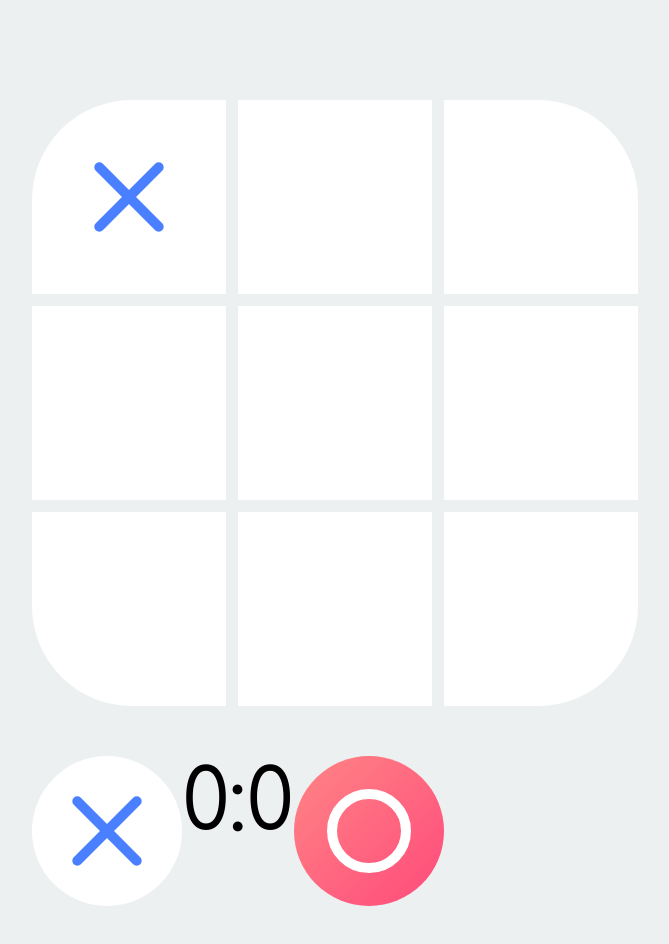
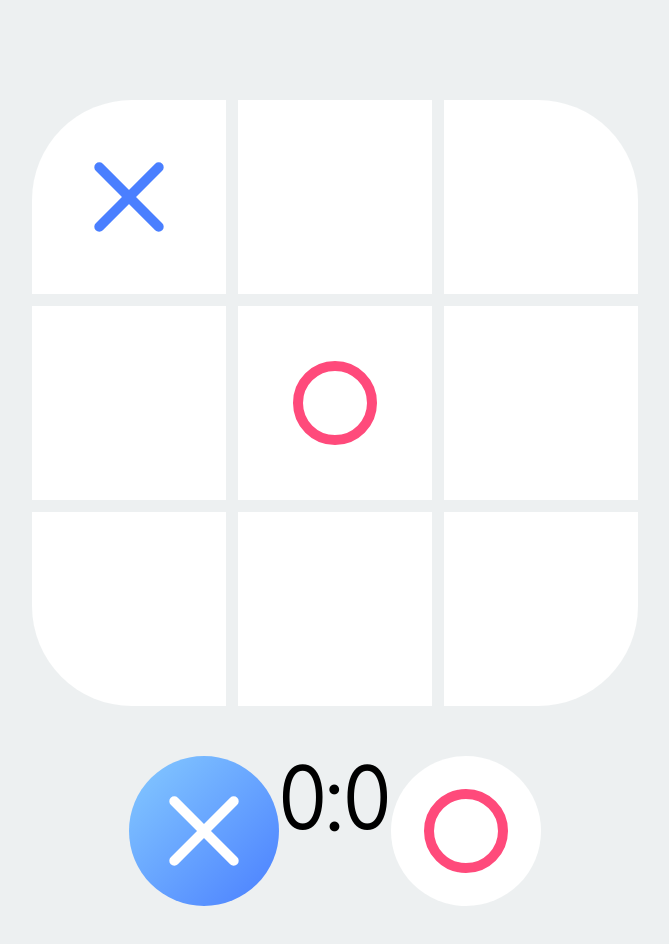
Before and after one commit to stephan-steinmiller/tic-tac-toe, a plain HTML site: page index.html in a window 1280 px wide. Both pictures are taken after a click on the element 434 px from the left and 197 px from the top of the page. Shown: the whole page, without its empty margins (305-974 px from the left). Drawn offline with Linux system fonts and the light colour scheme.

Commit message:
completed ai gamemode

```diff
--- a/index.html
+++ b/index.html
@@ -3,7 +3,6 @@
 
   <head>
     <meta charset="UTF-8">
-    <meata name="viewport" content="width=device-width, initial-scale=1.0">
     <meta http-equiv="X-UA-Compatible" content="ie=edge">
     <link rel="stylesheet" href="style.css">
     <link rel="stylesheet" href="transitions.css">
--- a/main.js
+++ b/main.js
@@ -1,13 +1,13 @@
 let blue = "#4A7FFF";
 let red = "#FF4A7B";
 
-let gameMode = true;
+let gameMode = false;
 //  false means singleplayer
 //  true means local multiplayer
 
 let turn = false;
 //  false means x's turn
-//  true means y's turn
+//  true means o's turn
 let aiSymbol = true;
 let beginningTurn = false;
 let clickCounter = 9;
@@ -57,7 +57,7 @@ function fillBox(e) {
       //
       let box = e.target
       acuallyFillBox(box)
-      if (!gameMode) {
+      if (!gameMode && clickCounter > 0) {
         turnAI();
       }
     } else if (e.classList.contains("box")) {
@@ -76,25 +76,53 @@ function fillBox(e) {
 }
 
 function turnAI() {
-  let $freeBoxes = [...document.querySelectorAll(`.box:not(.x):not(.o)`)];
-  let freeBoxesWithID = $freeBoxes.map(value => value.id);
+  let freeBoxesWithID = [...document.querySelectorAll(`.box:not(.x):not(.o)`)].map(value => value.id);
 
-  let $aiCheckedBoxes = [...document.querySelectorAll(turn ? "o" : "x")];
-  let $humanCheckedBoxes = [...document.querySelectorAll(turn ? "x" : "o")];
+  let aiCheckedBoxes = [...document.querySelectorAll(aiSymbol ? ".o" : ".x")].map( value => value.id);
+  let humanCheckedBoxes = [...document.querySelectorAll(aiSymbol ? ".x" : ".o")].map( value => value.id);
 
-  aiHasNearlyWon = winConditions.some((winCondition, index) => {
-    const hasFoundNearlyWinner = winCondition.filter((id) => {
-      return $aiCheckedBoxes.includes(id);
+  let matchingBoxesToWin = 0;
+  let hasFreeBox = false;
+  let freeBoxAiCloseToWinID = null;
+  let freeBoxHumanCloseToWinID = null;
+
+  aiHasAlmostWon = winConditions.some((winCondition, index) => {
+    winCondition.forEach((id) => {
+      if(aiCheckedBoxes.includes(id)) {matchingBoxesToWin++}
+      if(freeBoxesWithID.includes(id)) {hasFreeBox = true; freeBoxAiCloseToWinID = id}
     })
-    console.log(hasFoundNearlyWinner);
-    return hasFoundNearlyWinner;
+    let foundNearlyWonIndex = (matchingBoxesToWin == 2 && hasFreeBox == true);
+    if(foundNearlyWonIndex) {
+      let aiCloseToWinIndex = index;
+    } else {
+      matchingBoxesToWin = 0;
+      hasFreeBox = false;
+      freeBoxAiCloseToWinID = null;
+    }
+    return foundNearlyWonIndex
   });
-  console.log(aiHasNearlyWon);
 
-  if (false) {
+  humanHasAlmostWon = winConditions.some((winCondition, index) => {
+    winCondition.forEach((id) => {
+      if(humanCheckedBoxes.includes(id)) {matchingBoxesToWin++}
+      if(freeBoxesWithID.includes(id)) {hasFreeBox = true; freeBoxHumanCloseToWinID = id}
+    })
+    let foundNearlyWonIndex = (matchingBoxesToWin == 2 && hasFreeBox == true);
+    if(foundNearlyWonIndex) {
+      let humanCloseToWinIndex = index;
+    } else {
+      matchingBoxesToWin = 0;
+      hasFreeBox = false;
+      freeBoxHumanCloseToWinID = null;
+    }
+    return foundNearlyWonIndex
+  });
 
-  } else if (false) {
 
+  if (aiHasAlmostWon) {
+    fillBox(document.getElementById(freeBoxAiCloseToWinID));
+  } else if (humanHasAlmostWon) {
+    fillBox(document.getElementById(freeBoxHumanCloseToWinID));
   } else {
     let randomBox = freeBoxesWithID[Math.floor(Math.random() * freeBoxesWithID.length)];
     fillBox(document.getElementById(randomBox));
@@ -108,7 +136,7 @@ function changeTurn() {
   $onTurn = document.querySelector(`.turn-indicator-box .${symbolToSelect}`);
   $onTurn.parentNode.classList.toggle("on-turn");
 
-  if (clickCounter<=5 && clickCounter !== -1) {
+  if (clickCounter<=5 && clickCounter >= 0) {
     checkWinConditions();
   }
   turn = !turn;
@@ -204,8 +232,9 @@ function resetBoard() {
     winConditionIndex = null;
     winningSymbol = null;
     winningTurn = null;
+
     addBoxListener();
-    if (!gameMode && aiSymbol == turn) {
+    if (!gameMode && aiSymbol == beginningTurn) {
       turnAI();
     }
   }
```
